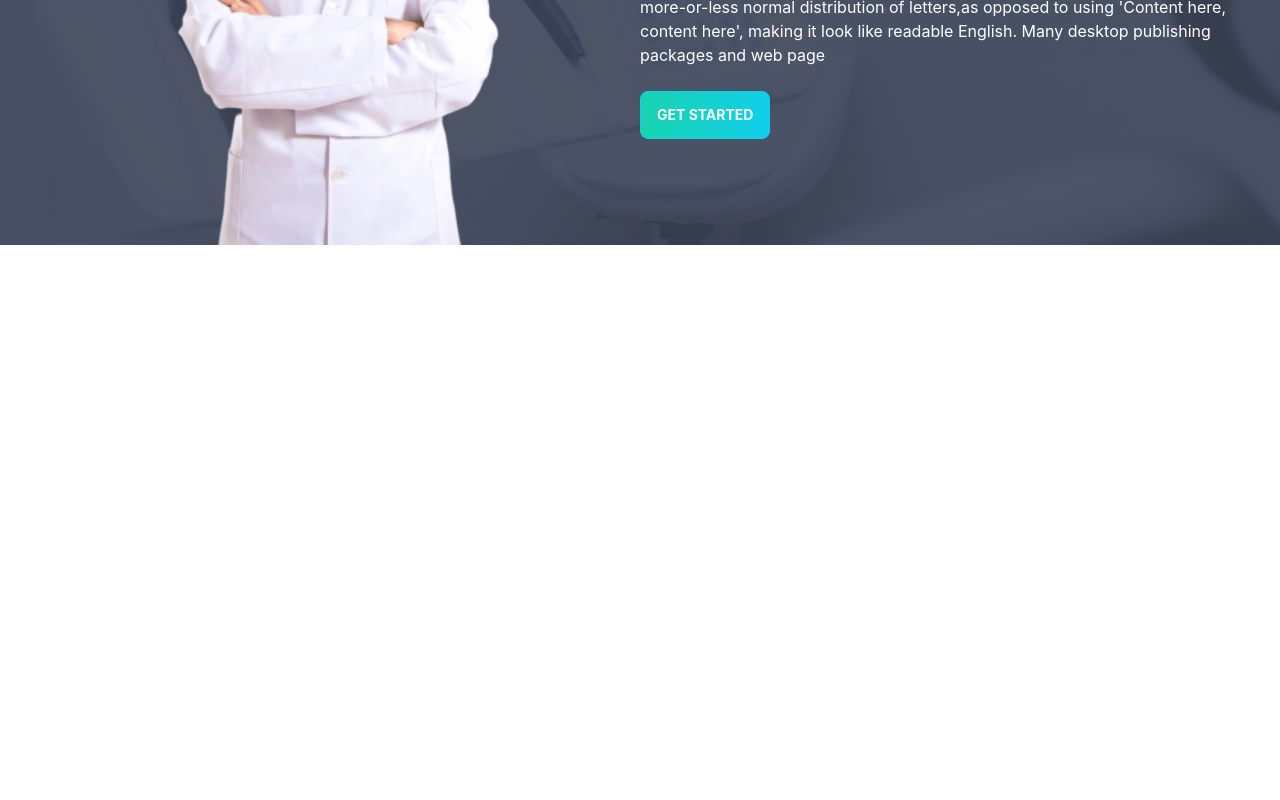
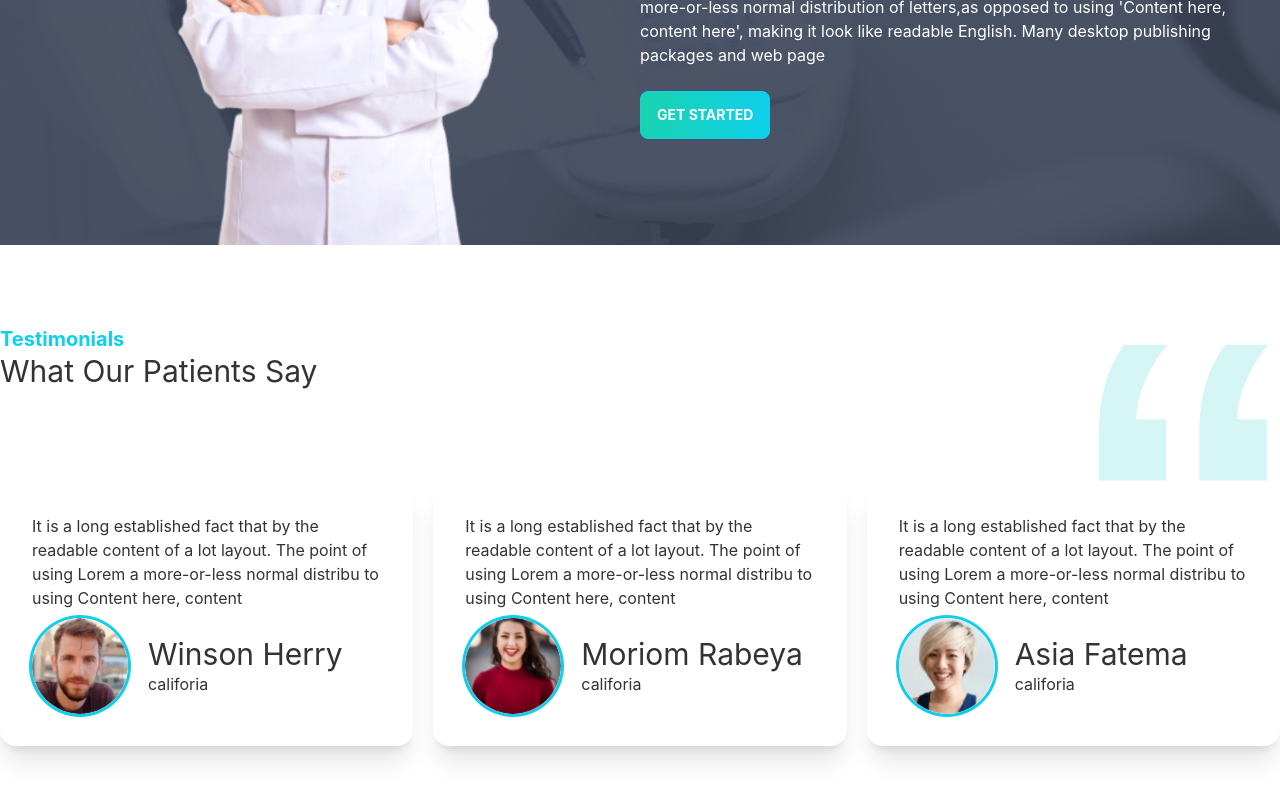
Before and after one commit to SuraiyaAkterTrishna/doctors-portal-client, a React (Create React App) app: page / in a window 1280 px wide. Shown: the part 2706-3506 px from the top of the page. Before the commit the page ends 2951 px from the top, so only its background shows below. Built offline with nearby package versions, Linux system fonts and the light colour scheme.

Commit message:
Testimonials complete

```diff
--- a/src/Pages/Home/Home.js
+++ b/src/Pages/Home/Home.js
@@ -4,6 +4,7 @@ import Care from './Care';
 import Info from './Info';
 import MakeAppointment from './MakeAppointment';
 import Services from './Services';
+import Testimonials from './Testimonials';
 
 const Home = () => {
     return (
@@ -13,6 +14,7 @@ const Home = () => {
             <Services></Services>
             <Care></Care>
             <MakeAppointment></MakeAppointment>
+            <Testimonials></Testimonials>
         </div>
     );
 };
--- /dev/null
+++ b/src/Pages/Home/Review.js
@@ -0,0 +1,24 @@
+import React from 'react';
+
+const Review = ({ review }) => {
+    return (
+        <div class="card lg:max-w-lg bg-base-100 shadow-xl">
+            <div class="card-body">
+                <p>{review.reviews}</p>
+                <div class="flex items-center">
+                    <div class="avatar">
+                        <div class="w-24 rounded-full ring ring-primary ring-offset-base-100 mr-5">
+                            <img src={review.img} alt='' />
+                        </div>
+                    </div>
+                    <div>
+                        <h4 className='text-3xl'>{review.name}</h4>
+                        <p>{review.location}</p>
+                    </div>
+                </div>
+            </div>
+        </div>
+    );
+};
+
+export default Review;
--- /dev/null
+++ b/src/Pages/Home/Testimonials.js
@@ -0,0 +1,55 @@
+import React from 'react';
+import quotes from '../../assets/icons/quote.svg';
+import people1 from '../../assets/images/people1.png';
+import people2 from '../../assets/images/people2.png';
+import people3 from '../../assets/images/people3.png';
+import Review from './Review';
+
+const Testimonials = () => {
+    const reviews = [
+        {
+            _id : 1,
+            name: 'Winson Herry',
+            location: 'califoria',
+            reviews: 'It is a long established fact that by the readable content of a lot layout. The point of using Lorem a more-or-less normal distribu to using Content here, content',
+            img: people1
+        },
+        {
+            _id : 2,
+            name: 'Moriom Rabeya',
+            location: 'califoria',
+            reviews: 'It is a long established fact that by the readable content of a lot layout. The point of using Lorem a more-or-less normal distribu to using Content here, content',
+            img: people2
+        },
+        {
+            _id : 3,
+            name: 'Asia Fatema',
+            location: 'califoria',
+            reviews: 'It is a long established fact that by the readable content of a lot layout. The point of using Lorem a more-or-less normal distribu to using Content here, content',
+            img: people3
+        },
+    ]
+    return (
+        <section className='my-20'>
+            <div className='flex justify-between'>
+                <div>
+                    <h4 className="text-xl text-primary font-bold">Testimonials</h4>
+                    <h2 className='text-3xl'>What Our Patients Say</h2>
+                </div>
+                <div>
+                    <img src={quotes} className="w-24 lg:w-48" alt="" />
+                </div>
+            </div>
+            <div className='grid grid-cols-1 md:grid-cols-2 lg:grid-cols-3 gap-5'>
+                {
+                    reviews.map(review => <Review
+                        key={review._id}
+                        review={review}
+                    ></Review>)
+                }
+            </div>
+        </section>
+    );
+};
+
+export default Testimonials;
```
